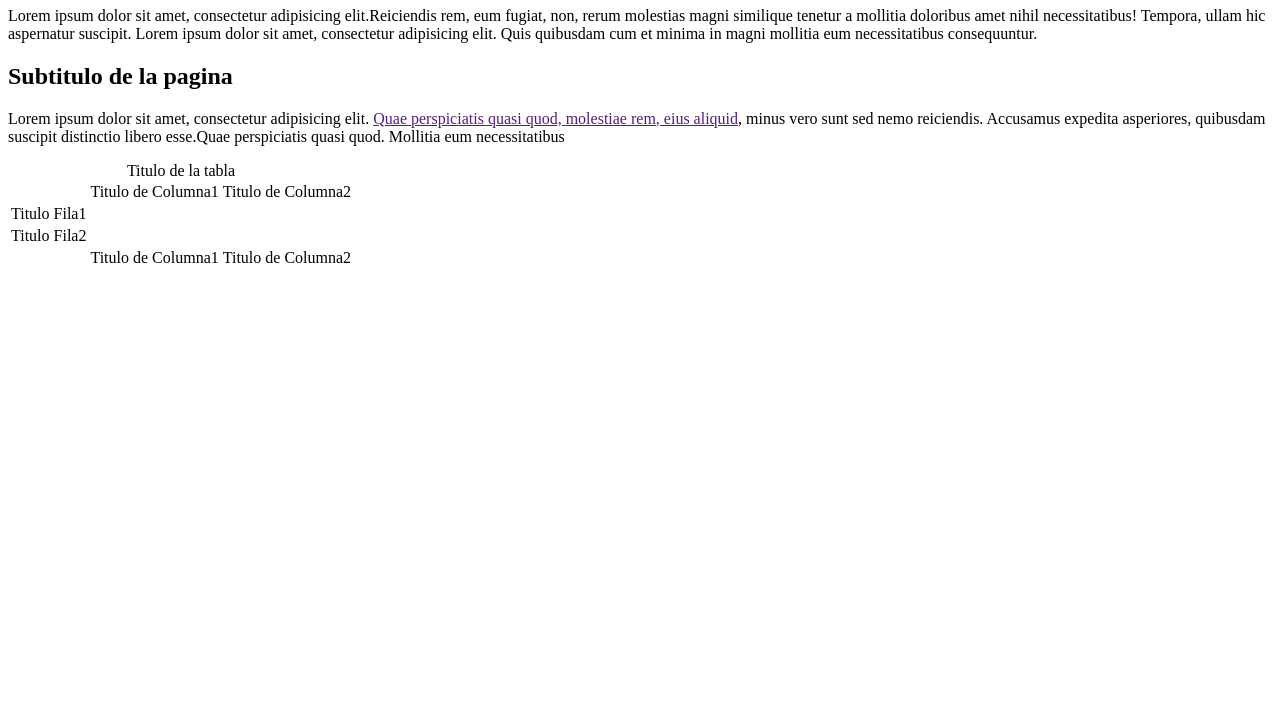
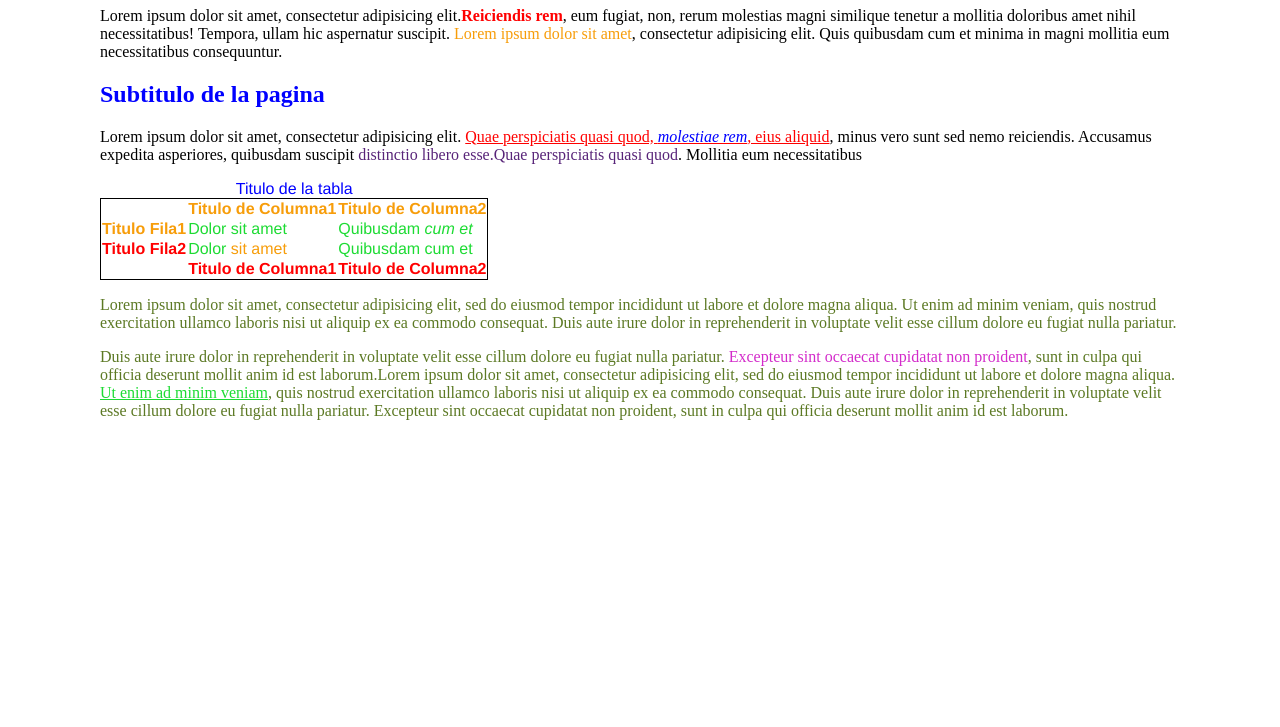
Before and after one commit to florcondori/JugandoSelectores, a plain HTML site: page index.html in a window 1280 px wide. Shown: the part 73-800 px from the top of the page. Drawn offline with Linux system fonts and the light colour scheme.

Commit message:
falta bordes internos de la tabla

```diff
--- /dev/null
+++ b/assets/css/main.css
@@ -0,0 +1,47 @@
+body{
+	margin: 10px 100px;
+	color: black;
+}
+h1{
+	color: #38AEA2;
+}
+table{
+	font-family: "Gill Sans Extrabold", Helvetica, sans-serif;
+	border:1px solid black;
+	border-collapse: collapse;
+
+}
+.text-rojo{
+	color: red;
+}
+.text-mostaza{
+	color: #F79D0A;
+}
+.text-militar{
+	color: #5C7924;
+}
+.text-verde{
+	color: #1DDB33;
+	font-weight: normal;
+}
+.text-lila{
+	color:#D32BCA;
+}
+.text-morado{
+	color: #582479;
+}
+a span{
+	font-style: oblique;
+}
+a{
+	font-weight: normal;
+}
+.oblique{
+	font-style: oblique;
+}
+.text-azul{
+	color: blue;
+}
+p span[class="text-rojo"]{
+	font-weight: bold;
+}
--- a/assets/css/main.js
+++ /dev/null
@@ -1 +0,0 @@
-main
--- a/index.html
+++ b/index.html
@@ -2,36 +2,53 @@
 <html lang="en">
 <head>
 	<meta charset="UTF-8">
-	<title>Document</title>
+	<title>jugando con Selectores</title>
+	<link rel="stylesheet" type="text/css" href="assets/css/main.css">
 </head>
 <body>
 	<h1>Titulo del Documento</h1>
-	<p>Lorem ipsum dolor sit amet, consectetur adipisicing elit.<span>Reiciendis rem</span>, eum fugiat, non, rerum molestias magni similique tenetur a mollitia doloribus amet nihil necessitatibus! Tempora, ullam hic aspernatur suscipit. <span>Lorem ipsum dolor sit amet</span>, consectetur adipisicing elit. Quis quibusdam cum et minima in magni mollitia eum necessitatibus consequuntur.</p>
+	<p>Lorem ipsum dolor sit amet, consectetur adipisicing elit.<span class="text-rojo">Reiciendis rem</span>, eum fugiat, non, rerum molestias magni similique tenetur a mollitia doloribus amet nihil necessitatibus! Tempora, ullam hic aspernatur suscipit. <span class="text-mostaza">Lorem ipsum dolor sit amet</span>, consectetur adipisicing elit. Quis quibusdam cum et minima in magni mollitia eum necessitatibus consequuntur.</p>
 
-	<h2>Subtitulo de la pagina</h2>
-	<p>Lorem ipsum dolor sit amet, consectetur adipisicing elit. <a href="">Quae perspiciatis quasi quod, <span>molestiae rem</span>, eius aliquid</a>, minus vero sunt sed nemo reiciendis. Accusamus expedita asperiores, quibusdam suscipit distinctio libero esse.Quae perspiciatis <span>quasi quod</span>. Mollitia eum necessitatibus</p>
+	<h2 class="text-azul">Subtitulo de la pagina</h2>
+	<p>Lorem ipsum dolor sit amet, consectetur adipisicing elit. <a href="" class="text-rojo">Quae perspiciatis quasi quod, <span class="text-azul">molestiae rem</span>, eius aliquid</a>, minus vero sunt sed nemo reiciendis. Accusamus expedita asperiores, quibusdam suscipit <span class="text-morado">distinctio libero esse.Quae perspiciatis quasi quod</span>. Mollitia eum necessitatibus</p>
 	<table>
-		<caption>Titulo de la tabla</caption>
-		<tr>
+		<caption class="text-azul">Titulo de la tabla</caption>
+		<tr class="text-mostaza">
 			<td></td>
-			<td>Titulo de Columna1</td>
-			<td>Titulo de Columna2</td>
+			<th>Titulo de Columna1</th>
+			<th>Titulo de Columna2</th>
 		</tr>
-		<tr>
-			<td>Titulo Fila1</td>
+		<tr class="text-mostaza">
+			<th>Titulo Fila1</th>
+			<td class="text-verde">Dolor sit amet</td>
+			<td class="text-verde">Quibusdam <span class="oblique">cum et</span></td>
+		</tr>
+		<tr class="text-rojo">
+			<th>Titulo Fila2</th>
+			<td class="text-verde">Dolor <span class="text-mostaza">sit amet</span></td>
+			<td class="text-verde">Quibusdam cum et</td>
+		</tr>
+		<tr class="text-rojo">
 			<td></td>
-			<td></td>
-		</tr>
-		<tr>
-			<td>Titulo Fila2</td>
-			<td></td>
-			<td></td>
-		</tr>
-		<tr>
-			<td></td>
-			<td>Titulo de Columna1</td>
-			<td>Titulo de Columna2</td>
+			<th>Titulo de Columna1</th>
+			<th>Titulo de Columna2</th>
 		</tr>
 	</table>
+	<div class="text-militar">
+		<p>Lorem ipsum dolor sit amet, consectetur adipisicing elit, sed do eiusmod
+		tempor incididunt ut labore et dolore magna aliqua. Ut enim ad minim veniam,
+		quis nostrud exercitation ullamco laboris nisi ut aliquip ex ea commodo
+		consequat. Duis aute irure dolor in reprehenderit in voluptate velit esse
+		cillum dolore eu fugiat nulla pariatur.</p>
+		<p>Duis aute irure dolor in reprehenderit in voluptate velit esse
+		cillum dolore eu fugiat nulla pariatur. <span class="text-lila">Excepteur sint occaecat cupidatat non
+		proident</span>, sunt in culpa qui officia deserunt mollit anim id est laborum.Lorem ipsum dolor sit amet, consectetur adipisicing elit, sed do eiusmod
+		tempor incididunt ut labore et dolore magna aliqua. <a href="" class="text-verde">Ut enim ad minim veniam</a>,
+		quis nostrud exercitation ullamco laboris nisi ut aliquip ex ea commodo
+		consequat. Duis aute irure dolor in reprehenderit in voluptate velit esse
+		cillum dolore eu fugiat nulla pariatur. Excepteur sint occaecat cupidatat non
+		proident, sunt in culpa qui officia deserunt mollit anim id est laborum.</p>
+	</div>
+
 </body>
 </html>
```
